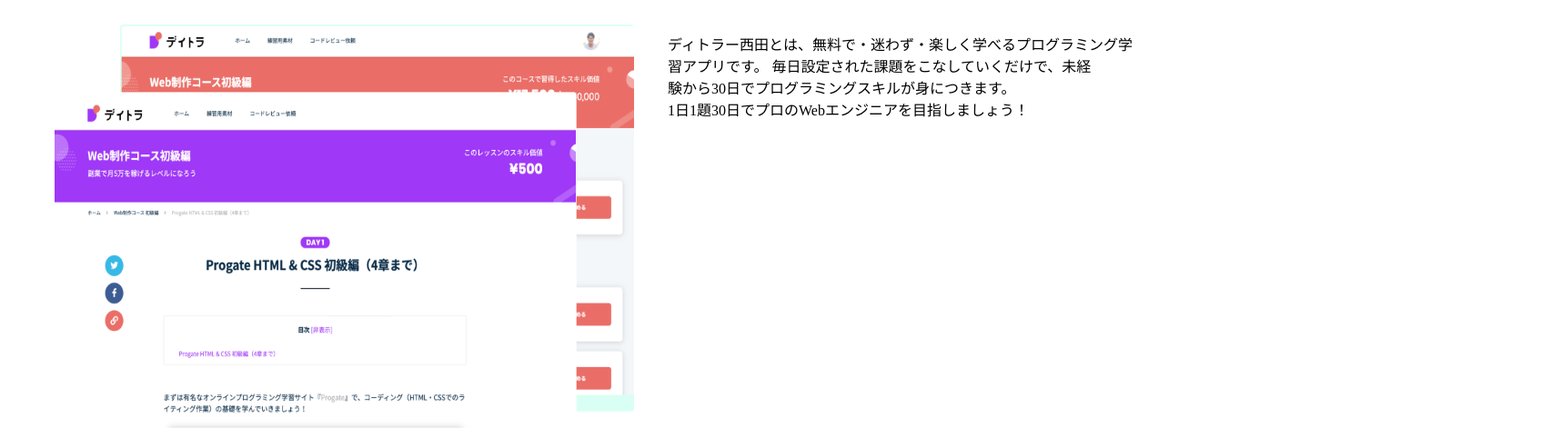
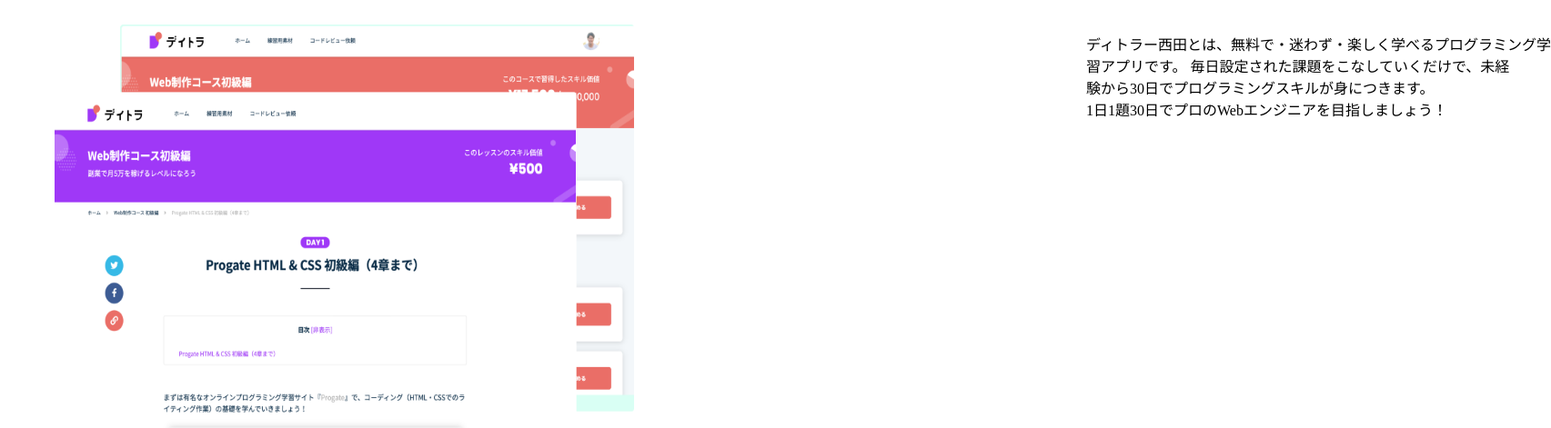
Before and after one commit to nishida-boop/detoraaa, a plain HTML site: page index.html in a window 1280 px wide. Shown: the part 587-1058 px from the top of the page at 91% size, 1705 px wide, since content can reach past the window. Drawn offline with Linux system fonts and the light colour scheme.

Commit message:
Update style.css

```diff
--- a/style.css
+++ b/style.css
@@ -77,7 +77,7 @@
   display:inline-block;
   position: relative;
   top: -400px;
-  left: 90px;
+  left: 550px;
 }
 .main{
   text-align: center;
```
